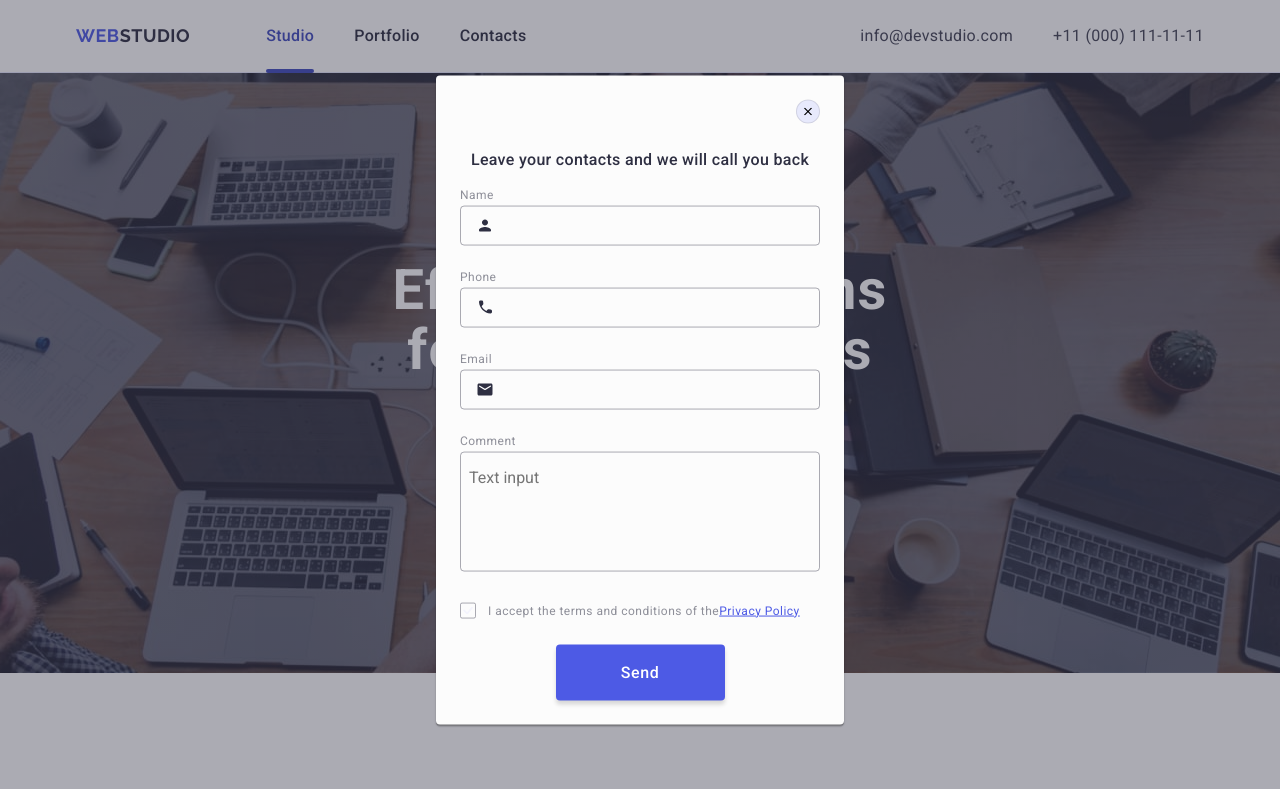
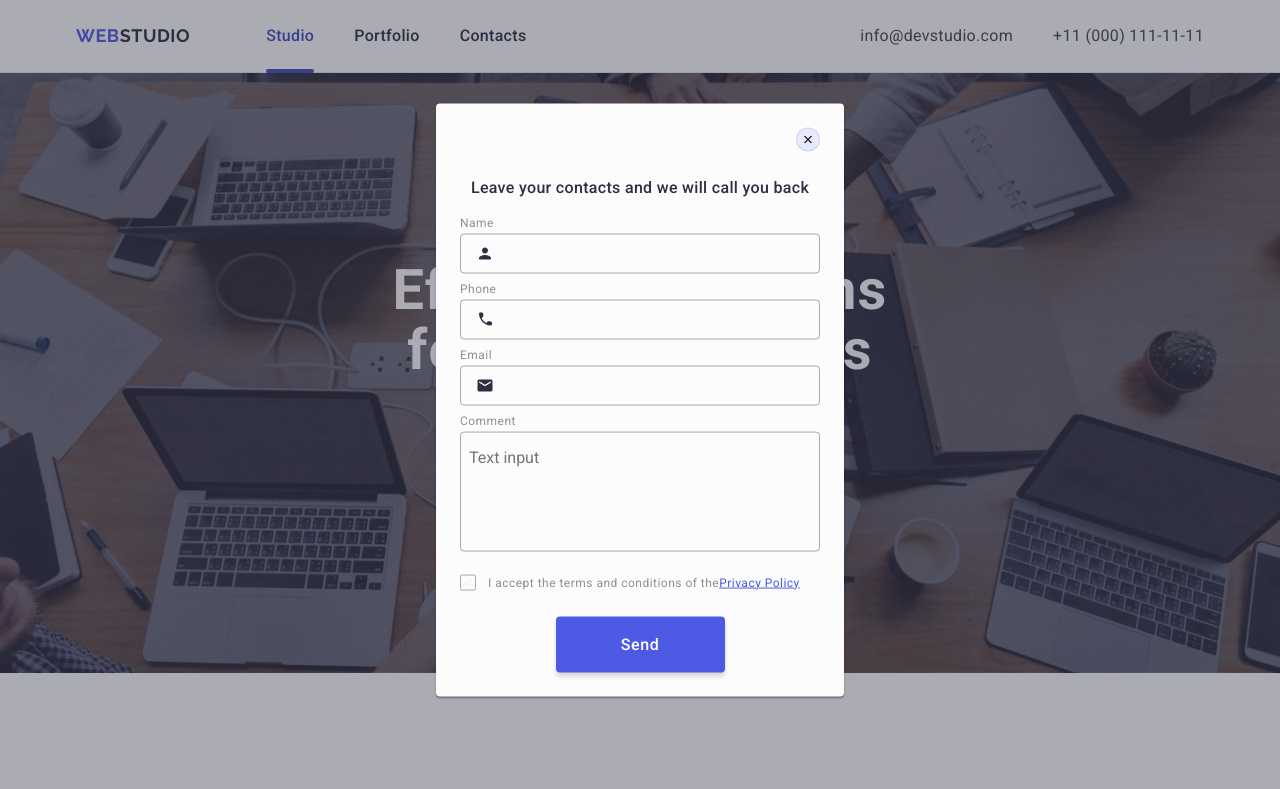
Before and after one commit to Nastya2916/goit-markup-hw-05, a plain HTML site: page index.html in a window 1280 px wide. Shown: the top 789 px of the page. Drawn offline with nearby package versions, Linux system fonts and the light colour scheme.

Commit message:
commit14

```diff
--- a/css/styles.css
+++ b/css/styles.css
@@ -644,7 +644,10 @@ ul {
   fill: #4d5ae5;
 }
 .modal-field {
-  margin-bottom: 24px;
+  margin-bottom: 8px;
+}
+.modal-field-comment {
+  margin-bottom: 16px;
 }
 .modal-label {
   display: block;
--- a/index.html
+++ b/index.html
@@ -547,7 +547,7 @@
               </svg>
             </div>
           </div>
-          <div class="modal-field">
+          <div class="modal-field-comment">
             <label for="user-comment" class="modal-label">Comment</label>
 
             <textarea
```
